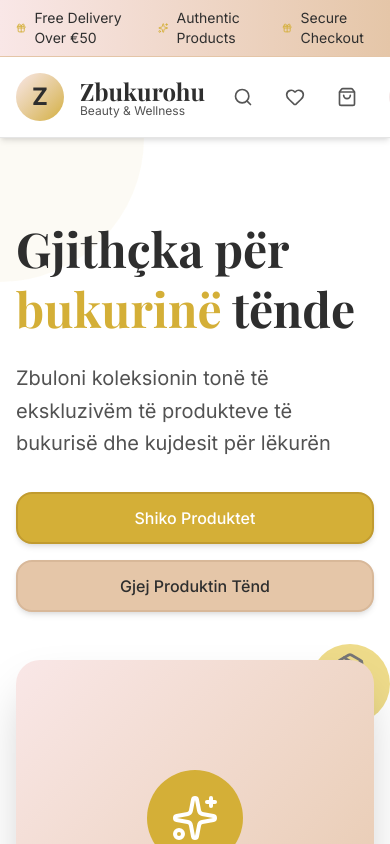
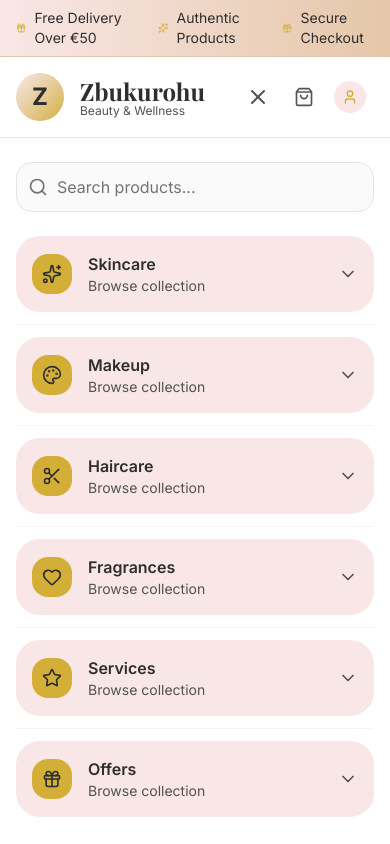
Before and after one commit to fibra21/ZbukurohuV2, a Next.js app: page / in a window 390 px wide. Both pictures are taken after a click on the button 242 px from the left and 97 px from the top of the page. Shown: the top 844 px of the page. Built offline with nearby package versions, Linux system fonts and the light colour scheme.

Commit message:
Fix mobile responsiveness: improve header navigation visibility, redesign mobile menu with better UX, add mobile search bar, optimize button layout and spacing, ensure hamburger menu is always visible on mobile devices

```diff
--- a/src/app/globals.css
+++ b/src/app/globals.css
@@ -120,6 +120,31 @@ h1, h2, h3, h4, h5, h6 {
   position: absolute;
   z-index: 1000;
   box-shadow: 0 20px 25px -5px rgba(0, 0, 0, 0.1), 0 10px 10px -5px rgba(0, 0, 0, 0.04);
+}
+
+/* Mobile menu improvements */
+@media (max-width: 1024px) {
+  .mobile-menu {
+    position: fixed;
+    top: 100%;
+    left: 0;
+    right: 0;
+    z-index: 9999;
+    background: white;
+    box-shadow: 0 10px 25px -3px rgba(0, 0, 0, 0.1);
+    border-top: 1px solid #E5E5E5;
+  }
+}
+
+/* Ensure mobile hamburger is always visible */
+@media (max-width: 640px) {
+  .mobile-menu-button {
+    display: flex !important;
+    align-items: center;
+    justify-content: center;
+    min-width: 44px;
+    min-height: 44px;
+  }
 }
 
 /* Brand-specific component styles */
--- a/src/components/layout/Header.tsx
+++ b/src/components/layout/Header.tsx
@@ -130,19 +130,19 @@ export function Header() {
     if (type === 'makeup' && 'sections' in data) {
       if (isMobile) {
         return (
-          <div className="mt-4 p-4 bg-[#F9E7E7] rounded-xl">
-            <h4 className="font-bold text-[#2E2E2E] mb-3">{data.title}</h4>
-            <p className="text-sm text-[#555555] mb-4">{data.description}</p>
+          <div className="mt-4 p-4 bg-surface-muted rounded-xl border border-neutral-200">
+            <h4 className="font-bold text-text-primary mb-3 font-heading">{data.title}</h4>
+            <p className="text-sm text-text-secondary mb-4 font-body">{data.description}</p>
             <div className="space-y-4">
               {data.sections.map((section: { title: string; items: string[] }) => (
                 <div key={section.title}>
-                  <h5 className="font-semibold text-[#2E2E2E] mb-2 text-sm">{section.title}</h5>
+                  <h5 className="font-semibold text-brand-accent mb-2 text-sm font-heading">{section.title}</h5>
                   <div className="grid grid-cols-2 gap-2">
                     {section.items.map((item: string) => (
                       <Link
                         key={item}
                         href={`/categories/${item.toLowerCase().replace(/\s+/g, '-')}`}
-                        className="bg-white text-[#2E2E2E] px-3 py-2 rounded-lg text-sm text-center hover:bg-[#E5C6A8] transition-colors"
+                        className="bg-surface-elevated text-text-primary px-3 py-2 rounded-lg text-sm text-center hover:bg-brand-primary transition-colors border border-transparent hover:border-brand-accent font-body"
                         onClick={() => {
                           setIsMobileMenuOpen(false);
                           setActiveMobileMenu(null);
@@ -195,15 +195,15 @@ export function Header() {
     // Default handling for other categories
     if (isMobile) {
       return (
-        <div className="mt-4 p-4 bg-[#F9E7E7] rounded-xl">
-          <h4 className="font-bold text-[#2E2E2E] mb-3">{data.title}</h4>
-          <p className="text-sm text-[#555555] mb-4">{data.description}</p>
+        <div className="mt-4 p-4 bg-surface-muted rounded-xl border border-neutral-200">
+          <h4 className="font-bold text-text-primary mb-3 font-heading">{data.title}</h4>
+          <p className="text-sm text-text-secondary mb-4 font-body">{data.description}</p>
           <div className="grid grid-cols-2 gap-2">
             {(data as { items: string[] }).items.map((item: string) => (
               <Link
                 key={item}
                 href={`/categories/${type}/${item.toLowerCase().replace(/\s+/g, '-')}`}
-                className="bg-white text-[#2E2E2E] px-3 py-2 rounded-lg text-sm text-center hover:bg-[#E5C6A8] transition-colors"
+                className="bg-surface-elevated text-text-primary px-3 py-2 rounded-lg text-sm text-center hover:bg-brand-primary transition-colors border border-transparent hover:border-brand-accent font-body"
                 onClick={() => {
                   setIsMobileMenuOpen(false);
                   setActiveMobileMenu(null);
@@ -312,19 +312,41 @@ export function Header() {
             </nav>
 
             {/* Right Side Actions */}
-            <div className="flex items-center space-x-2 flex-shrink-0">
-              {/* Search */}
+            <div className="flex items-center space-x-1 flex-shrink-0">
+              {/* Mobile Menu Button - Show first on mobile */}
+              <button
+                onClick={() => setIsMobileMenuOpen(!isMobileMenuOpen)}
+                className="lg:hidden p-3 text-[#555555] hover:text-[#D4AF37] hover:bg-[#F9E7E7] rounded-lg transition-colors mobile-menu-button"
+                aria-label="Toggle mobile menu"
+              >
+                {isMobileMenuOpen ? <X className="w-6 h-6" /> : <Menu className="w-6 h-6" />}
+              </button>
+
+              {/* Search - Hidden on smallest screens */}
               <button
                 onClick={() => console.log('Search clicked')}
-                className="group p-3 text-[#555555] hover:text-[#D4AF37] transition-all duration-300 hover:scale-125 hover:bg-[#F9E7E7] rounded-full"
+                className="hidden sm:block p-2 text-[#555555] hover:text-[#D4AF37] hover:bg-[#F9E7E7] rounded-lg transition-colors"
               >
                 <Search className="w-5 h-5" />
               </button>
 
-              {/* Wishlist */}
+              {/* Cart - Always visible */}
+              <button
+                onClick={() => useAppStore.getState().setIsCartOpen(true)}
+                className="p-2 text-[#555555] hover:text-[#D4AF37] hover:bg-[#F9E7E7] rounded-lg transition-colors relative"
+              >
+                <ShoppingBag className="w-5 h-5" />
+                {cart.length > 0 && (
+                  <span className="absolute -top-1 -right-1 w-5 h-5 bg-[#D4AF37] text-white text-xs rounded-full flex items-center justify-center">
+                    {cart.length}
+                  </span>
+                )}
+              </button>
+
+              {/* Wishlist - Hidden on mobile, shown on larger screens */}
               <Link
                 href="/wishlist"
-                className="p-3 text-[#555555] hover:text-[#D4AF37] hover:bg-[#F9E7E7] rounded-lg transition-colors relative"
+                className="hidden md:block p-2 text-[#555555] hover:text-[#D4AF37] hover:bg-[#F9E7E7] rounded-lg transition-colors relative"
               >
                 <Heart className="w-5 h-5" />
                 {wishlist.length > 0 && (
@@ -334,29 +356,16 @@ export function Header() {
                 )}
               </Link>
 
-              {/* Cart */}
-              <button
-                onClick={() => useAppStore.getState().setIsCartOpen(true)}
-                className="p-3 text-[#555555] hover:text-[#D4AF37] hover:bg-[#F9E7E7] rounded-lg transition-colors relative"
-              >
-                <ShoppingBag className="w-5 h-5" />
-                {cart.length > 0 && (
-                  <span className="absolute -top-1 -right-1 w-5 h-5 bg-[#D4AF37] text-white text-xs rounded-full flex items-center justify-center">
-                    {cart.length}
-                  </span>
-                )}
-              </button>
-
-              {/* User Menu */}
+              {/* User Menu - Simplified on mobile */}
               <div className="relative">
                 <button
                   onClick={() => setIsUserMenuOpen(!isUserMenuOpen)}
-                  className="flex items-center space-x-2 p-3 text-[#555555] hover:text-[#D4AF37] hover:bg-[#F9E7E7] rounded-lg transition-colors"
+                  className="flex items-center p-2 text-[#555555] hover:text-[#D4AF37] hover:bg-[#F9E7E7] rounded-lg transition-colors"
                 >
                   <div className="w-8 h-8 bg-[#F9E7E7] rounded-full flex items-center justify-center">
                     <User className="w-4 h-4 text-[#D4AF37]" />
                   </div>
-                  <ChevronDown className="w-4 h-4 text-[#555555]" />
+                  <ChevronDown className="w-4 h-4 text-[#555555] hidden sm:block ml-1" />
                 </button>
 
                 {isUserMenuOpen && (
@@ -390,7 +399,7 @@ export function Header() {
                         </Link>
                         <Link
                           href="/auth/register"
-                          className="px-4 py-2 bg-[#D4AF37] text-white rounded-lg font-medium hover:bg-[#B8941F] transition-colors"
+                          className="btn-accent text-center block"
                         >
                           Sign Up
                         </Link>
@@ -399,38 +408,45 @@ export function Header() {
                   </div>
                 )}
               </div>
-
-              {/* Mobile Menu Button */}
-              <button
-                onClick={() => setIsMobileMenuOpen(!isMobileMenuOpen)}
-                className="lg:hidden p-3 text-[#555555] hover:text-[#D4AF37] hover:bg-[#F9E7E7] rounded-lg transition-colors"
-              >
-                {isMobileMenuOpen ? <X className="w-5 h-5" /> : <Menu className="w-5 h-5" />}
-              </button>
             </div>
           </div>
         </div>
 
         {/* Mobile Menu */}
         {isMobileMenuOpen && (
-          <div className="lg:hidden py-6 max-h-[80vh] overflow-y-auto bg-white rounded-b-2xl shadow-lg border-t border-gray-100">
-            <div className="max-w-6xl mx-auto px-4 sm:px-6 lg:px-8">
-              <div className="space-y-4">
+          <div className="lg:hidden absolute top-full left-0 right-0 bg-surface-elevated shadow-xl border-t border-neutral-200 z-50 max-h-[85vh] overflow-y-auto">
+            <div className="px-4 py-6">
+              {/* Mobile Search Bar */}
+              <div className="mb-6">
+                <div className="relative">
+                  <Search className="absolute left-3 top-1/2 transform -translate-y-1/2 w-5 h-5 text-text-muted" />
+                  <input
+                    type="text"
+                    placeholder="Search products..."
+                    className="w-full pl-10 pr-4 py-3 bg-surface-muted border border-neutral-200 rounded-lg text-text-primary placeholder-text-muted focus:outline-none focus:ring-2 focus:ring-brand-accent focus:border-transparent"
+                  />
+                </div>
+              </div>
+
+              {/* Navigation Items */}
+              <div className="space-y-3">
                 {navigation.map((item) => (
-                  <div key={item.name} className="space-y-2">
+                  <div key={item.name} className="border-b border-neutral-100 pb-3 last:border-b-0">
                     <button
                       onClick={() => toggleMobileMenu(item.name.toLowerCase())}
-                      className="w-full flex items-center justify-between p-4 bg-[#F9E7E7] rounded-xl hover:bg-[#E5C6A8] transition-colors"
+                      className="w-full flex items-center justify-between p-4 bg-brand-primary rounded-xl hover:bg-brand-secondary transition-colors"
                     >
-                      <div className="flex items-center space-x-3">
-                        <span className="text-2xl">{item.icon}</span>
+                      <div className="flex items-center space-x-4">
+                        <div className="w-10 h-10 bg-brand-accent rounded-lg flex items-center justify-center">
+                          {item.icon}
+                        </div>
                         <div className="text-left">
-                          <p className="font-medium text-[#2E2E2E]">{item.name}</p>
-                          <p className="text-sm text-[#555555]">Browse collection</p>
+                          <p className="font-semibold text-text-primary font-heading">{item.name}</p>
+                          <p className="text-sm text-text-secondary font-body">Browse collection</p>
                         </div>
                       </div>
                       <ChevronDown
-                        className={`w-5 h-5 text-[#555555] transition-transform ${
+                        className={`w-5 h-5 text-text-secondary transition-transform ${
                           activeMobileMenu === item.name.toLowerCase() ? 'rotate-180' : ''
                         }`}
                       />
@@ -442,6 +458,34 @@ export function Header() {
                   </div>
                 ))}
               </div>
+
+              {/* Mobile-only Links */}
+              <div className="mt-6 pt-6 border-t border-neutral-200">
+                <div className="grid grid-cols-2 gap-4">
+                  <Link
+                    href="/wishlist"
+                    className="flex items-center space-x-3 p-3 bg-surface-muted rounded-lg hover:bg-brand-primary transition-colors"
+                    onClick={() => setIsMobileMenuOpen(false)}
+                  >
+                    <Heart className="w-5 h-5 text-brand-accent" />
+                    <span className="font-medium text-text-primary">Wishlist</span>
+                    {wishlist.length > 0 && (
+                      <span className="ml-auto bg-brand-accent text-text-inverse text-xs px-2 py-1 rounded-full">
+                        {wishlist.length}
+                      </span>
+                    )}
+                  </Link>
+
+                  <Link
+                    href="/account"
+                    className="flex items-center space-x-3 p-3 bg-surface-muted rounded-lg hover:bg-brand-primary transition-colors"
+                    onClick={() => setIsMobileMenuOpen(false)}
+                  >
+                    <User className="w-5 h-5 text-brand-accent" />
+                    <span className="font-medium text-text-primary">Account</span>
+                  </Link>
+                </div>
+              </div>
             </div>
           </div>
         )}
```
